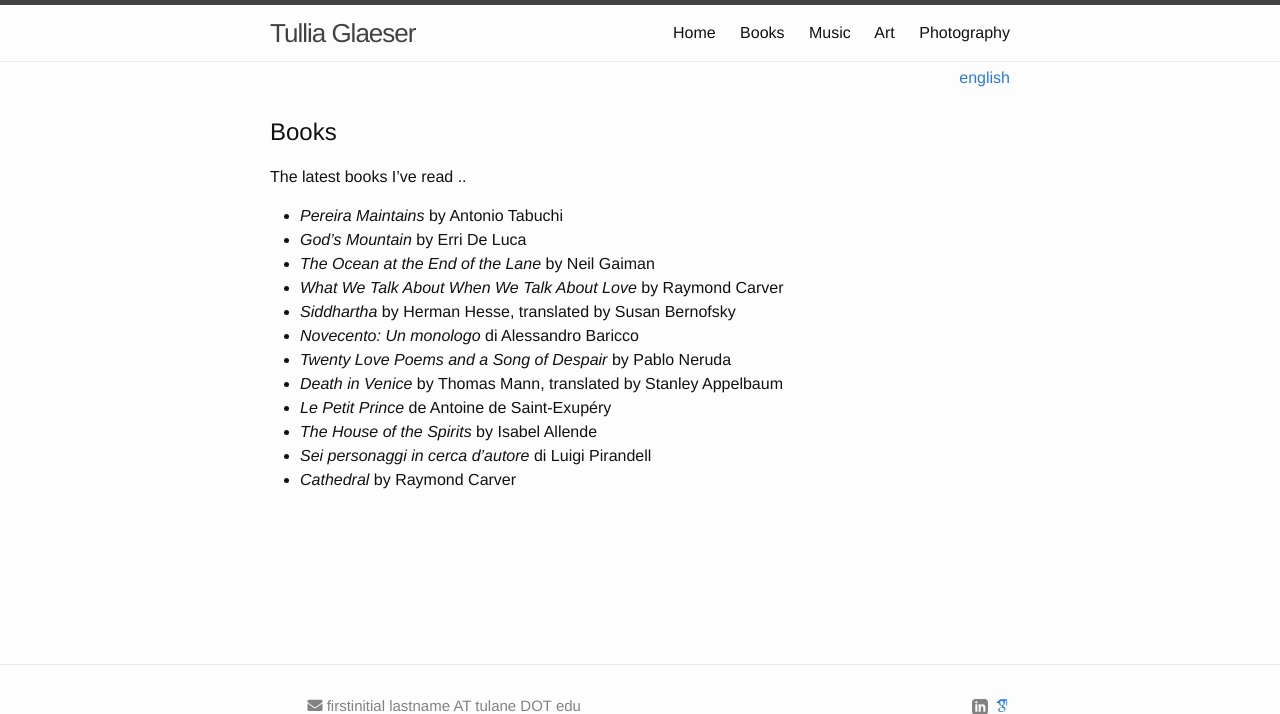
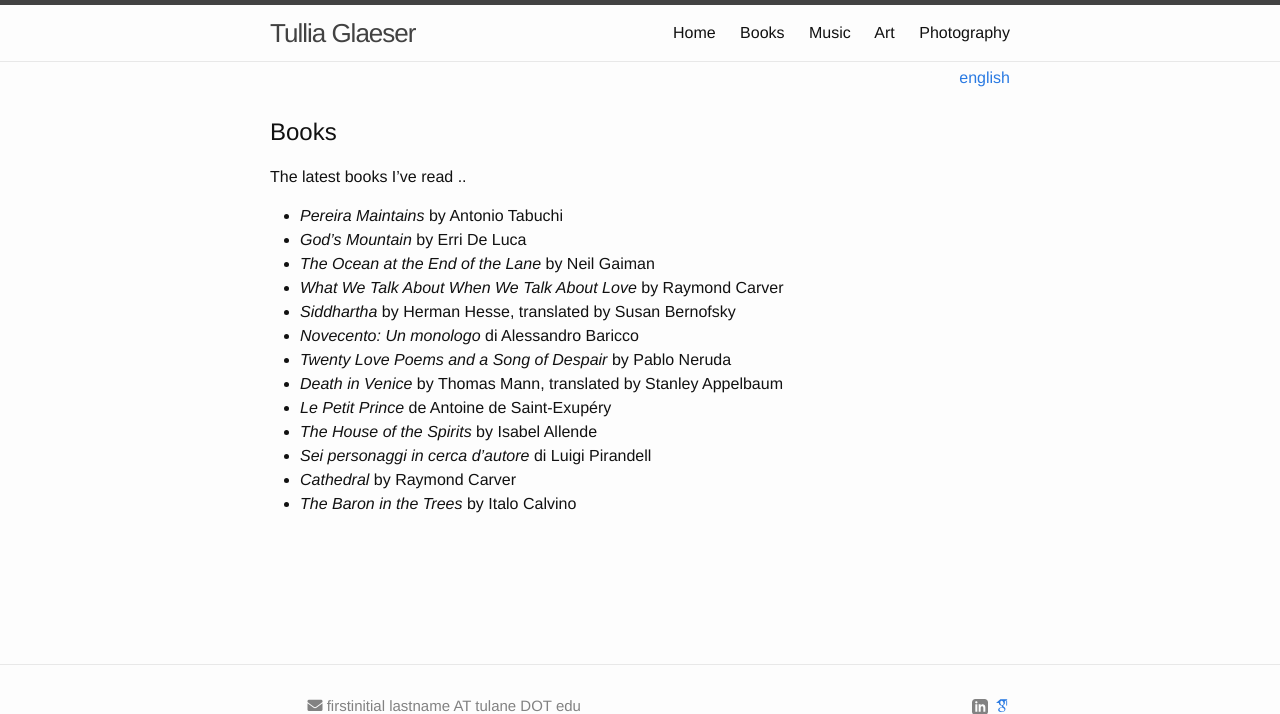
Before and after one commit to tamglaeser/tamglaeser.github.io, a Jekyll site: the page built from books.md, in a window 1280 px wide, cut to the strip 0-714 px from the top of the page. Built offline with Jekyll 4.4.1, drawn with Linux system fonts in a browser that asks for light colours; nearby versions of some CDN libraries; some web fonts are replaced.

Commit message:
added book

```diff
--- a/books.md
+++ b/books.md
@@ -22,3 +22,4 @@ The latest books I've read ..
 - _The House of the Spirits_ by Isabel Allende
 - _Sei personaggi in cerca d'autore_ di Luigi Pirandell
 - _Cathedral_ by Raymond Carver
+- _The Baron in the Trees_ by Italo Calvino
```
